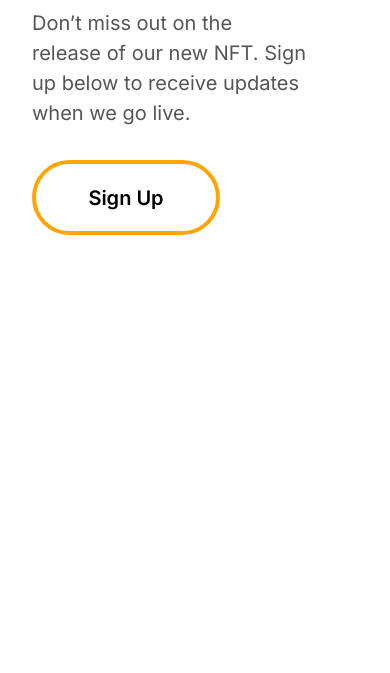
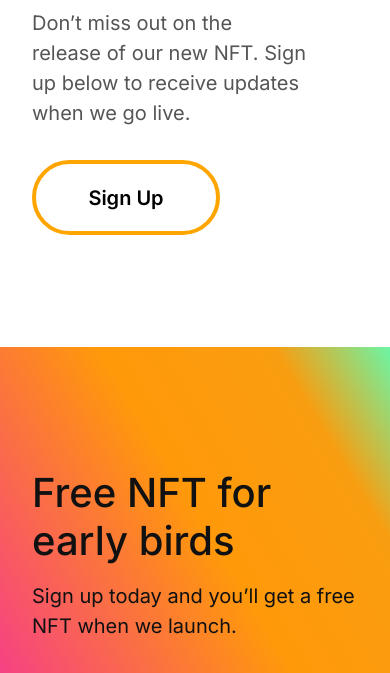
Before and after one commit to SauliusPadegimas/saulius_padegimas_html_darbas, a plain HTML site: page index.html in a window 390 px wide. Shown: the part 287-960 px from the top of the page. Before the commit the page ends 844 px from the top, so only its background shows below. Drawn offline with Linux system fonts and the light colour scheme.

Commit message:
upsell mobile

```diff
--- a/index.html
+++ b/index.html
@@ -42,7 +42,7 @@
     <!-- +++ MAIN +++ -->
     <main>
       <!-- $$$ HERO $$$ -->
-      <section class="hero">
+      <section class="hero container">
         <div class="hero__text">
           <h5>LAUNCHING SOON</h5>
           <h1>An NFT like no other</h1>
@@ -56,8 +56,14 @@
           <img src="./img/graphic.png" alt="" />
         </div> -->
       </section>
+
       <!-- $$$ UPSELL $$$ -->
-      <section class="upsell"></section>
+      <section class="upsell">
+        <div class="container">
+          <h2>Free NFT for early birds</h2>
+          <p>Sign up today and you’ll get a free NFT when we launch.</p>
+        </div>
+      </section>
       <!-- $$$ PRESS $$$ -->
       <section class="press"></section>
       <!-- $$$ SHOWCASE $$$ -->
--- a/style.css
+++ b/style.css
@@ -1,17 +1,24 @@
 /*   COMMON    */
+:root {
+  --dark1: #111111;
+  --dark2: #555555;
+  --dark4: #999999;
+  --pink: #ff3998;
+}
 
 body {
   box-sizing: border-box;
   font-family: Inter, sans-serif;
-  color: #111111;
+  color: var(--dark1);
   margin: 0;
-  padding: 32px;
 }
 
 .container {
+  box-sizing: border-box;
   min-width: 364px;
   max-width: 1280px;
-  /* margin: 0 auto; */
+  margin: 0 auto;
+  padding: 32px;
 }
 
 .flex-centered {
@@ -19,8 +26,8 @@ body {
   justify-content: center;
   align-items: center;
 }
-/*
-section {
+
+/* section {
   border: 1px solid violet;
 } */
 
@@ -39,6 +46,14 @@ section {
   line-height: 150%;
 }
 
+p {
+  font-size: 20px;
+  line-height: 150%;
+  color: var(--dark2);
+  font-style: normal;
+  font-weight: 400;
+  margin: 0;
+}
 /* ### HEADER ### */
 
 .header {
@@ -73,12 +88,12 @@ section {
 }
 
 .header__nav li:last-of-type {
-  color: #ff3998;
+  color: var(--pink);
 }
 
 .header__burger {
   font-size: 22px;
-  color: #999999;
+  color: var(--dark4);
 }
 
 /* $$$ HERO $$$ */
@@ -86,8 +101,9 @@ section {
 .hero {
   height: 448px;
   margin-top: 42px;
-  /* display: flex;
-  align-items: flex-end; */
+  margin-bottom: 80px;
+  display: flex;
+  align-items: flex-end;
 }
 
 .hero__text {
@@ -98,7 +114,7 @@ section {
   font-size: 16px;
   line-height: 19px;
   letter-spacing: 0.1em;
-  color: #ff3998;
+  color: var(--pink);
   margin: 0;
 }
 
@@ -106,15 +122,6 @@ section {
   font-size: 48px;
   font-weight: 900;
   margin: 24px 0;
-}
-
-.hero__text p {
-  font-size: 20px;
-  line-height: 150%;
-  color: #555555;
-  font-style: normal;
-  font-weight: 400;
-  margin: 0;
 }
 
 .hero__text button {
@@ -132,3 +139,32 @@ section {
 /* .hero__graphic img {
   width: 50%;
 } */
+
+/* $$$ UPSELL $$$ */
+.upsell {
+  background: linear-gradient(
+    59deg,
+    rgba(246, 65, 132, 1) 0%,
+    rgba(255, 153, 10, 1) 50%,
+    rgba(249, 157, 16, 1) 80%,
+    rgba(107, 245, 165, 1) 100%
+  );
+}
+.upsell .container {
+  height: 326px;
+  display: flex;
+  flex-direction: column;
+  justify-content: flex-end;
+}
+
+.upsell h2 {
+  font-weight: 500;
+  font-size: 40px;
+  line-height: 48px;
+  margin-top: 0;
+  margin-bottom: 16px;
+}
+
+.upsell p {
+  color: var(--dark1);
+}
```
